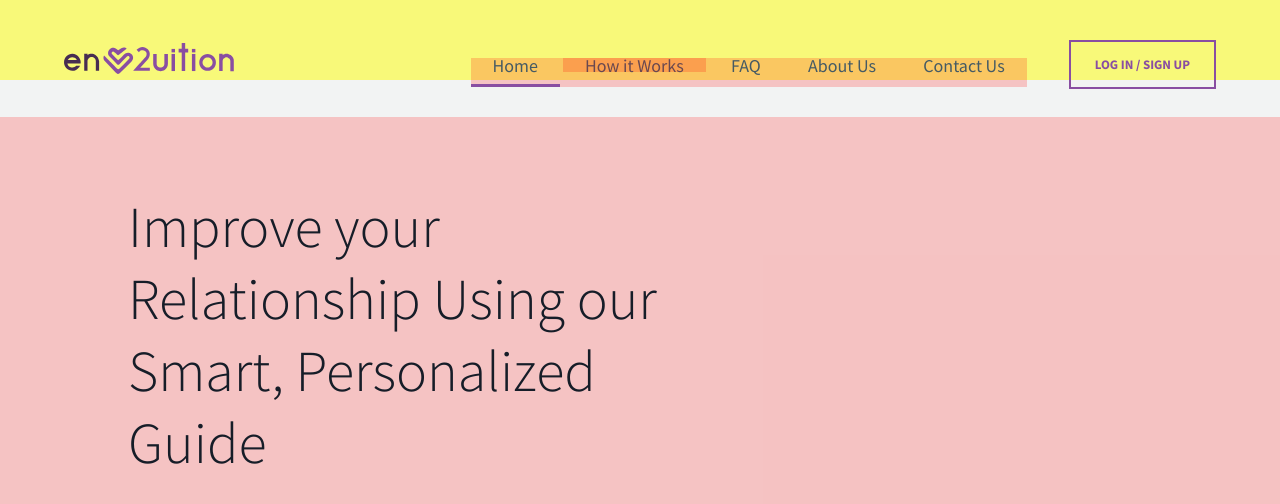
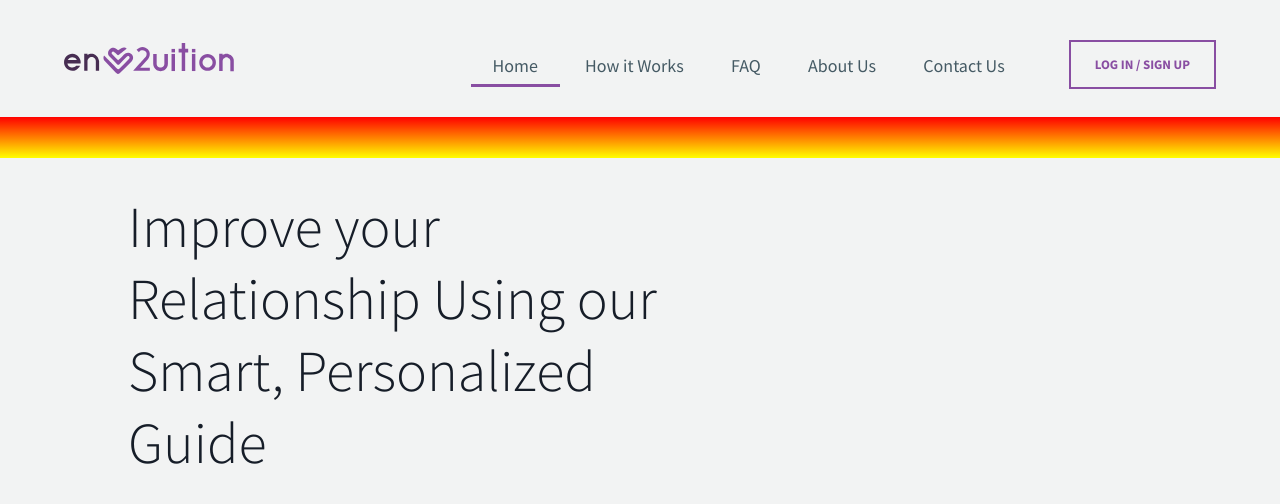
Before and after one commit to dvj-shimbo/en2ition, a website: page src/index.html in a window 1280 px wide. Shown: the top 504 px of the page. Drawn offline with Linux system fonts and the light colour scheme.

Commit message:
Some updates for Body / Header / Top Banner

```diff
--- a/src/sass/_header.scss
+++ b/src/sass/_header.scss
@@ -11,6 +11,12 @@
 		@include media('>=' + round($min), '<' + round($max)) {
 
 			$padding: $i + $padding-min;
+
+
+			@include rem(padding-top, round($padding * 3 + 20px));
+
+
+			header {
 				@include rem(padding, $padding 0);
 
 
@@ -32,6 +38,9 @@
 						@include rem(top, round($padding * 1.3));
 					}
 				}
+			}
+
+
 		}
 	}
 }
@@ -86,13 +95,47 @@ body {
 
 
 
+	@include media('screen', '<320px') {
+
+		@include rem(padding-top, 41px);
+
+		header {
+			@include rem(padding, 7px 0);
+
+			&:before,
+			&:after {
+				@include rem(margin-top, 13px);
+			}
+
+			.button {
+				@include rem(margin-top, 35px);
+			}
+
+			.button + ul {
+				&:before {
+					@include rem(height, 41px);
+				}
+
+				&:after {
+					@include rem(top, 9px);
+				}
+			}
+		}
+
+
+
+	}
+
+	@include header (320px, 1024px, 8px, 20px);
+
 
 	@include media('screen', '<tablet-wide') {
 
 
 /**/
-		section,
+//		section,
 		.group,
+		.banner-bottom,
 		footer {
 			display: none;
 		}
@@ -220,7 +263,7 @@ header {
 	@include rem(max-width, 1368px);
 
 
-
+/**
 	@include media('screen', '<320px') {
 		@include rem(padding, 7px 0);
 
@@ -246,10 +289,12 @@ header {
 	}
 
 	@include header (320px, 1024px, 8px, 20px);
+/**/
 
-	@include media('screen', '>=1024px') {
-		@include rem(padding, 40px 0);
-	}
+
+//	@include media('screen', '>=1024px') {
+//		@include rem(padding, 40px 0);
+//	}
 
 
 
@@ -374,8 +419,8 @@ header {
 
 
 			&:before {
-//				background-color: rgba(0,255,255,0.5);
-				background-color: $light-gray;
+				background-color: rgba(0,255,255,0.5);
+//				background-color: $light-gray;
 
 				content: "";
 				position: absolute;
@@ -492,15 +537,14 @@ header {
 
 	@include media('screen', '>=tablet-wide') {
 
-//		position: relative;
+//		background-color: rgba(255,255,0,0.5);
+//		background-color: $light-gray;
 
-		background-color: rgba(255,255,0,0.5);
-//		background-color: $light-gray;
+		@include rem(padding, 40px 0);
 
 
 		img {
 			float: left;
-
 		}
 
 
@@ -521,7 +565,7 @@ header {
 
 		ul {
 
-			background-color: rgba(255,0,0,0.2);
+//			background-color: rgba(255,0,0,0.2);
 
 			cursor: default;
 
--- /dev/null
+++ b/src/sass/mixins/_linear-gradient.scss
@@ -0,0 +1,6 @@
+@mixin linear-gradient($args...) {
+	background-image: -o-linear-gradient($args);
+	background-image: -moz-linear-gradient($args);
+	background-image: -webkit-linear-gradient($args);
+	background-image: linear-gradient($args);
+}
--- a/src/sass/sections/_banner-top.scss
+++ b/src/sass/sections/_banner-top.scss
@@ -24,7 +24,8 @@
 
 
 .banner-top {
-	background-color: rgba(255,0,0,0.2);
+//	background-color: rgba(255,0,0,0.2);
+	background-color: rgba($light-gray, 0.75);
 
 	clear: both;
 
@@ -33,6 +34,22 @@
 	overflow: hidden;
 
 	@include rem(padding-bottom, 176px);
+
+	&:before {
+
+//		background-color: red;
+		@include linear-gradient(red, yellow);
+//		@include linear-gradient(rgba($light-gray, 1), rgba($light-gray, 0));
+
+		content: "";
+
+		position: absolute;
+		top: 0;
+		left: 0;
+		right: 0;
+		height: 5%;
+//		@include rem(max-height, 30px);
+	}
 
 	h1 {
 
--- a/src/sass/style.scss
+++ b/src/sass/style.scss
@@ -3,6 +3,9 @@
 @import "mixins/box-sizing";
 @import "mixins/break-word";
 @import "mixins/flexbox";
+
+@import "mixins/linear-gradient";
+
 @import "mixins/px-rem";
 @import "mixins/transform";
 @import "mixins/transition";
```
Also changed, not shown: src/css/style.css, 4 other files. Lines whose indentation alone changed are shown as unchanged.
